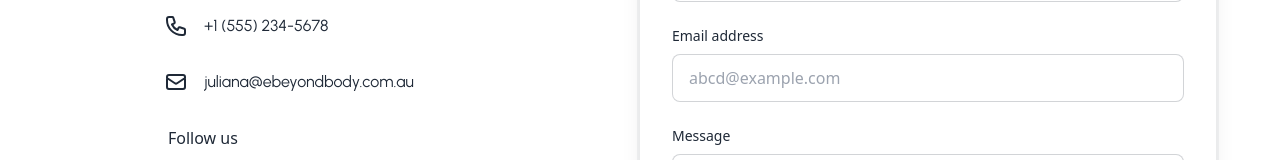
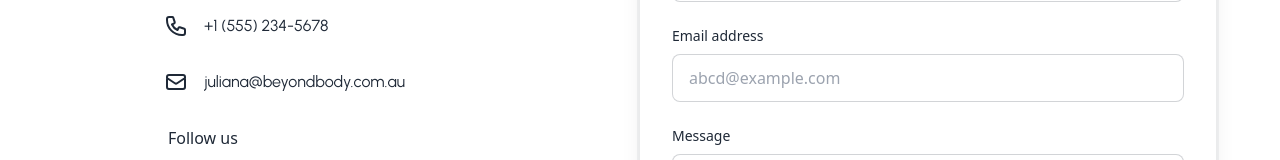
Before and after one commit to LXMachado/holistic-health-landing-page, a React (Vite) app: page / in a window 1280 px wide. Shown: the part 3156-3316 px from the top of the page. Built offline with nearby package versions, Linux system fonts and the light colour scheme.

Commit message:
Update email address in Contact component

```diff
--- a/src/components/Contact.jsx
+++ b/src/components/Contact.jsx
@@ -86,7 +86,7 @@ const Contact = () => {
                 </svg>
 
                 <span className="mx-2 w-72 truncate font-urbanist text-base-content">
-                  juliana@ebeyondbody.com.au
+                  juliana@beyondbody.com.au
                 </span>
               </p>
             </div>
```
